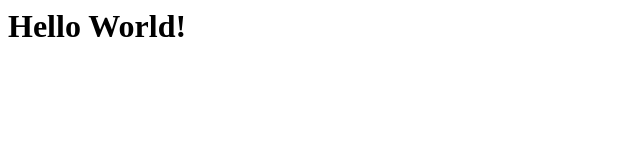
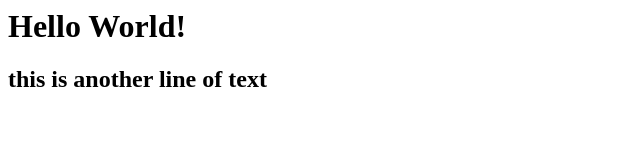
Before and after one commit to bhengen/example-repo, a plain HTML site: page index.html in a window 1280 px wide. Shown: the whole page, without its empty margins (0-640 px from the left). Drawn offline with Linux system fonts and the light colour scheme.

Commit message:
updated index.html file

```diff
--- a/index.html
+++ b/index.html
@@ -1,3 +1,6 @@
 <h1>
 	Hello World!
 </h1>
+<h2>
+	this is another line of text
+</h2>
```
